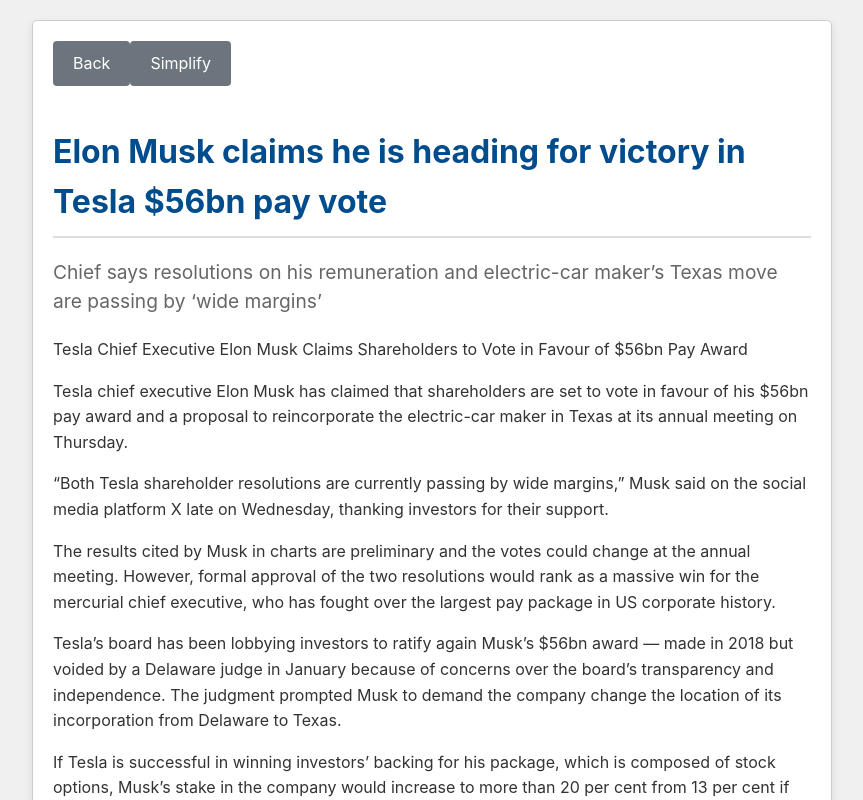
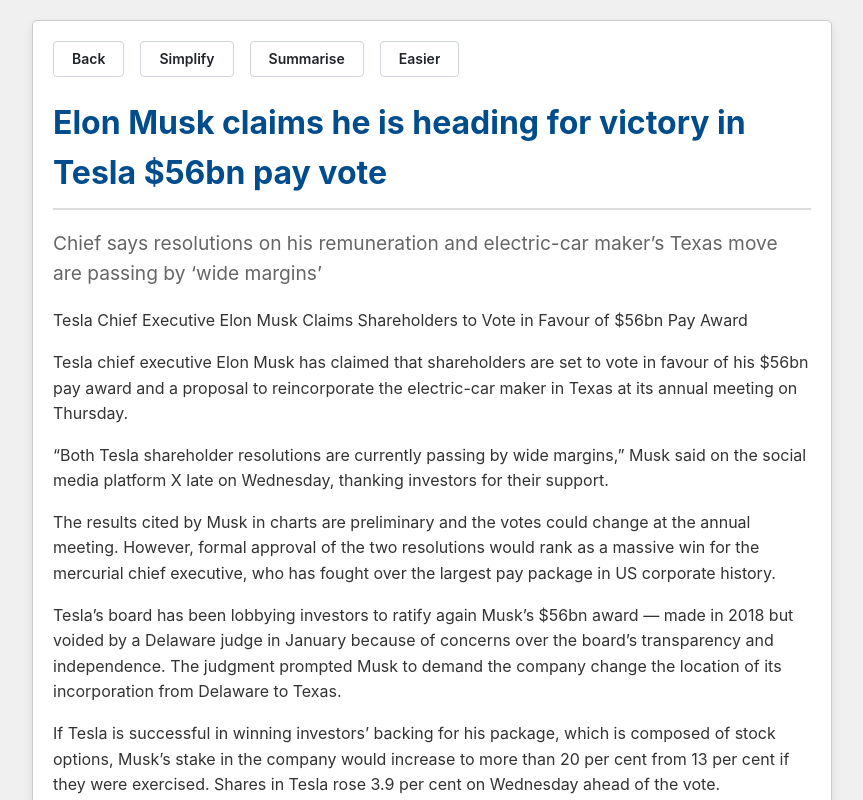
Before and after one commit to Lexlex4/equal-equity-app, a React (Vite) app: page / in a window 1280 px wide. Both pictures are taken after a click on the link 187 px from the left and 311 px from the top of the page. Shown: the top 800 px of the page, without its empty margins (208-1071 px from the left). Built offline with nearby package versions, Linux system fonts and the light colour scheme.

Commit message:
buttons fix

```diff
--- a/src/components/Articles/ArticlePage.tsx
+++ b/src/components/Articles/ArticlePage.tsx
@@ -1,23 +1,35 @@
 import { useState, useEffect } from 'react';
 import axios from 'axios';
+import { Group, Button } from '@mantine/core';
 import './articlePage.css';
 
 type ArticlePageProps = {
-  article: {id: number, title: string, summary: string, content: string}
+  article: { id: number, title: string, summary: string, content: string }
   onBack: () => void
 }
 
 const ArticlePage = ({ article, onBack }: ArticlePageProps) => {
-  const [simplifiedContent, setSimplifiedContent] = useState(article.content);
+  const [content, setContent] = useState(article.content);
+  const [loading, setLoading] = useState(false);
+  const [currentLoadingButton, setCurrentLoadingButton] = useState<string | null>(null);
 
   useEffect(() => {
-    setSimplifiedContent(article.content);
+    setContent(article.content);
   }, [article]);
 
-  const handleSimplify = async () => {
-    const simplificationPrompt = "Explain the following article content in simple terms suitable for a 5-year-old:";
+  const handleChange = async (option: string) => {
+    let prompt;
+    if (option === 'simplify') {
+      prompt = "Explain the following article content in simple terms suitable for a 5-year-old:";
+    } else if (option === 'summarise') {
+      prompt = "Summarize the following article content into bullet points:";
+    } else if (option === 'easier') {
+      prompt = "Explain the following article content in simpler terms suitable for someone with basic knowledge of finance:";
+    }
 
     const openaiApiKey = 'sk-proj-IvINA3UAUq9RcTDcs8xJT3BlbkFJT2BWEZNKPDARwKxhxl00';
+    setLoading(true);
+    setCurrentLoadingButton(option);
 
     try {
       const response = await axios.post(
@@ -25,8 +37,8 @@
         {
           model: 'gpt-3.5-turbo',
           messages: [
-            { role: 'system', content: simplificationPrompt },
-            { role: 'user', content: simplifiedContent },
+            { role: 'system', content: prompt },
+            { role: 'user', content: content },
           ],
           max_tokens: 2048,
           temperature: 0.7,
@@ -39,10 +51,13 @@
         }
       );
 
-      const simplifiedText = response.data.choices[0].message.content;
-      setSimplifiedContent(simplifiedText);
+      const modifiedText = response.data.choices[0].message.content;
+      setContent(modifiedText);
     } catch (error) {
-      console.error('Error fetching simplified content:', error);
+      console.error('Error fetching modified content:', error);
+    } finally {
+      setLoading(false);
+      setCurrentLoadingButton(null);
     }
   };
 
@@ -57,21 +72,55 @@
 
   return (
     <div className="article-page">
-      <button onClick={onBack} className="back-button">Back</button>
-      <button className='back-button' onClick={handleSimplify}>Simplify</button>
+      <Group>
+        <Button
+          variant="default"
+          onClick={onBack}
+          className="action-button"
+        >
+          Back
+        </Button>
+        <Button
+          variant="default"
+          onClick={() => handleChange('simplify')}
+          loading={loading && currentLoadingButton === 'simplify'}
+          loaderProps={{ type: 'dots' }}
+          className="action-button"
+        >
+          Simplify
+        </Button>
+        <Button
+          variant="default"
+          onClick={() => handleChange('summarise')}
+          loading={loading && currentLoadingButton === 'summarise'}
+          loaderProps={{ type: 'dots' }}
+          className="action-button"
+        >
+          Summarise
+        </Button>
+        <Button
+          variant="default"
+          onClick={() => handleChange('easier')}
+          loading={loading && currentLoadingButton === 'easier'}
+          loaderProps={{ type: 'dots' }}
+          className="action-button"
+        >
+          Easier
+        </Button>
+      </Group>
 
       <h1>{article.title}</h1>
       <div className="article-summary">
         <p>{article.summary}</p>
       </div>
       <div className="article-content">
-        {typeof simplifiedContent === 'string' ? (
+        {typeof content === 'string' ? (
           <div className="article-content-display">
-            {formatContent(simplifiedContent)}
+            {formatContent(content)}
           </div>
         ) : (
           <div className="article-content-display">
-            {simplifiedContent}
+            {content}
           </div>
         )}
       </div>
```
